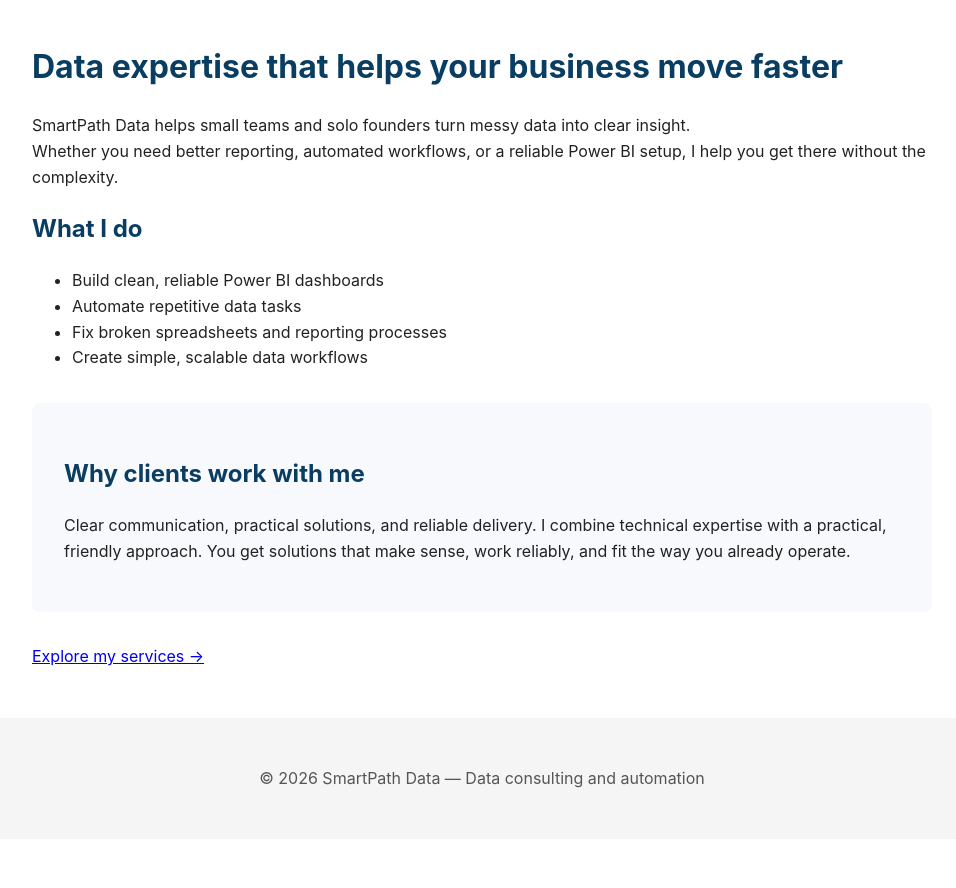
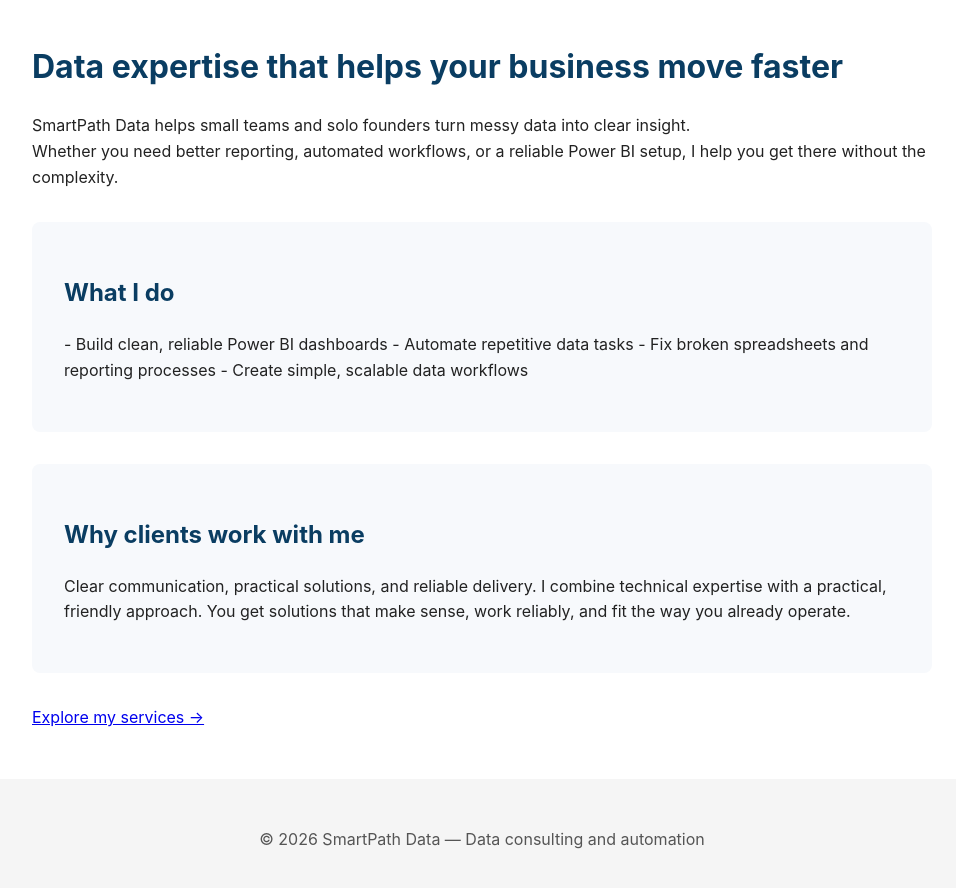
Before and after one commit to smartpathdata/smartpathdata.github.io, a Jekyll site: the page built from index.md, in a window 1280 px wide and 900 px high, scrolled down 811 px. Shown: the top 888 px of the window, without its empty margins (158-1114 px from the left). Built offline with Jekyll 4.4.1, drawn with Linux system fonts in a browser that asks for light colours; before the commit the page ends 1650 px from its top, so only the background shows below that.

Commit message:
Update index.md

```diff
--- a/index.md
+++ b/index.md
@@ -9,11 +9,15 @@ title: SmartPath Data
 SmartPath Data helps small teams and solo founders turn messy data into clear insight.
 Whether you need better reporting, automated workflows, or a reliable Power BI setup, I help you get there without the complexity.
 
-## What I do
+<div style="background:#f7f9fc; padding:2rem; border-radius:8px; margin:2rem 0;">
+<h2>What I do</h2>
+<p>
 - Build clean, reliable Power BI dashboards
 - Automate repetitive data tasks
 - Fix broken spreadsheets and reporting processes
 - Create simple, scalable data workflows
+</p>
+</div>
 
 <div style="background:#f7f9fc; padding:2rem; border-radius:8px; margin:2rem 0;">
 <h2>Why clients work with me</h2>
```
